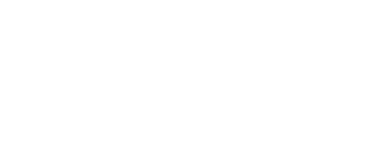
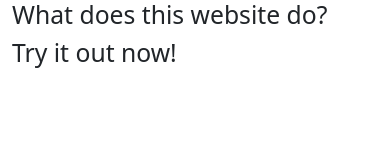
Before and after one commit to BwanaQ/akan-name-generator, a plain HTML site: page index.html in a window 390 px wide. Drawn offline with nearby package versions, Linux system fonts and the light colour scheme.

Commit message:
add placeholders for description and form area

```diff
--- a/index.html
+++ b/index.html
@@ -14,7 +14,14 @@
   </head>
   <body>
     <div class="container">
-
+      <div class="row">
+        <div class="col-12 col-sm-12 col-md-6 col-lg-6 col-xl-6">
+          <h2>What does this website do?</h2>
+        </div>
+        <div class="col-12 col-sm-12 col-md-6 col-lg-6 col-xl-6">
+          <h2>Try it out now!</h2>
+        </div>
+      </div>
     </div>
     <script src="https://cdn.jsdelivr.net/npm/bootstrap@5.0.0-beta1/dist/js/bootstrap.bundle.min.js" integrity="sha384-ygbV9kiqUc6oa4msXn9868pTtWMgiQaeYH7/t7LECLbyPA2x65Kgf80OJFdroafW" crossorigin="anonymous"></script>
   </body>
```
